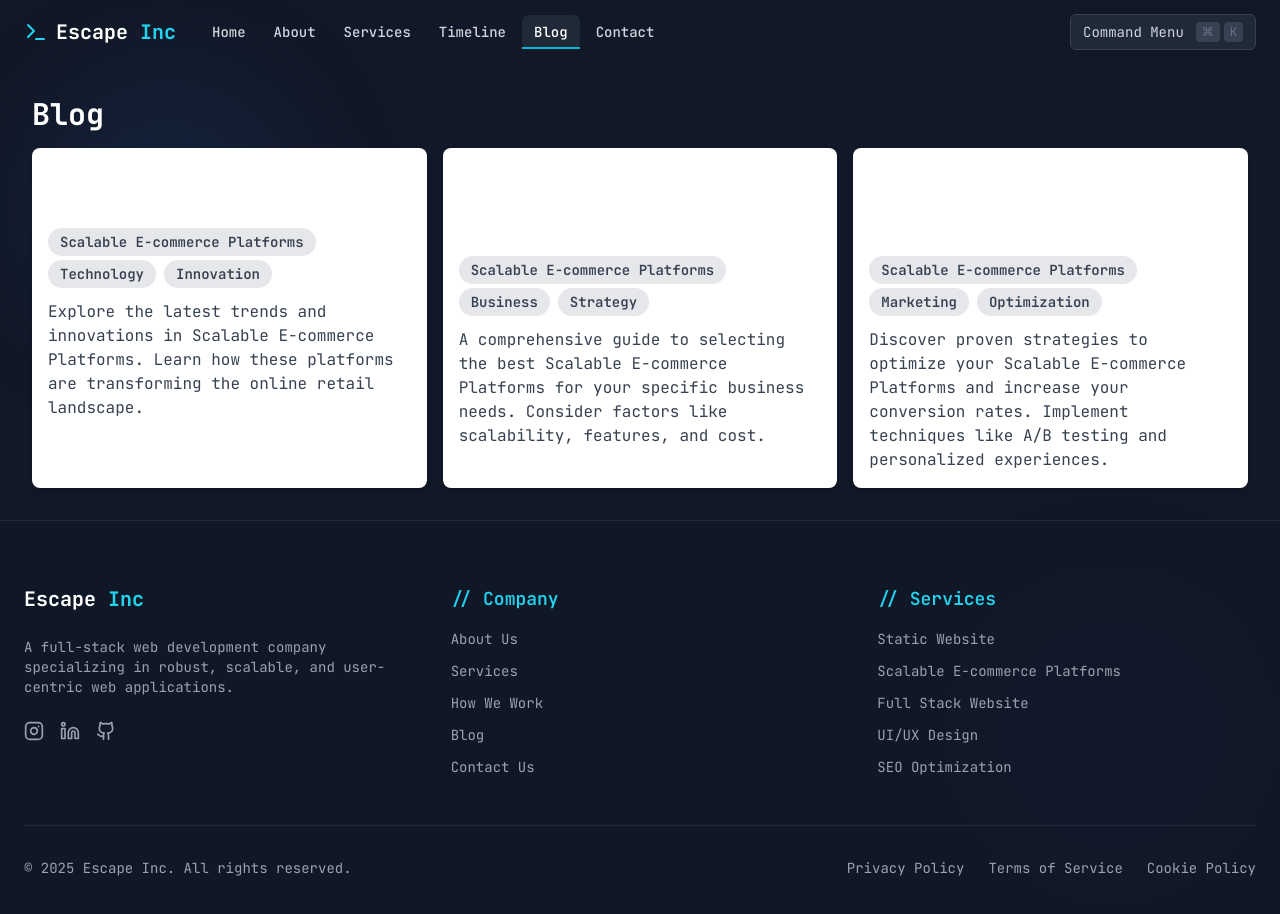
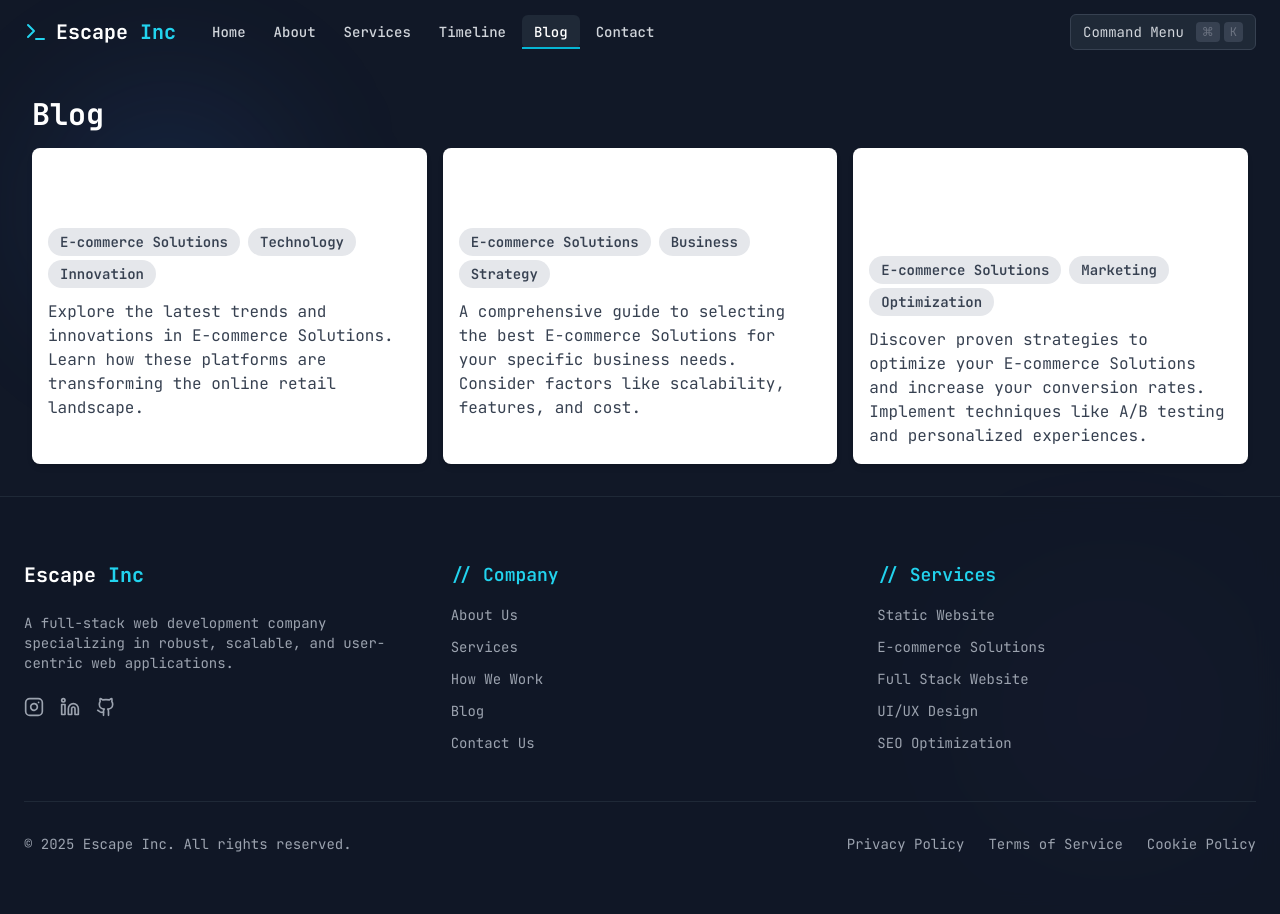
Before and after one commit to ChintzRuparel/escapeincwebsite-gd, a Next.js app: page /blog in a window 1280 px wide. Shown: the top 914 px of the page. Built offline with nearby package versions, Linux system fonts and the light colour scheme.

Commit message:
revert all changes to original "E-commerce Solutions" text
#VERCEL_SKIP

Co-authored-by: ChintzRuparel <51440734+ChintzRuparel@users.noreply.github.com>

```diff
--- a/app/about/page.tsx
+++ b/app/about/page.tsx
@@ -13,9 +13,9 @@ const AboutPage = () => {
         <div>
           <h2 className="text-2xl font-semibold mb-3">Our Mission</h2>
           <p className="text-gray-700 mb-4">
-            Our mission is to provide innovative and reliable Scalable E-commerce Platforms to businesses of all sizes.
-            We strive to empower our clients to succeed in the digital marketplace by offering cutting-edge technology
-            and exceptional customer support.
+            Our mission is to provide innovative and reliable E-commerce Solutions to businesses of all sizes. We strive
+            to empower our clients to succeed in the digital marketplace by offering cutting-edge technology and
+            exceptional customer support.
           </p>
           <h2 className="text-2xl font-semibold mb-3">Our Vision</h2>
           <p className="text-gray-700 mb-4">
--- a/app/blog/page.tsx
+++ b/app/blog/page.tsx
@@ -2,22 +2,22 @@ const BlogPage = () => {
   // Sample blog posts data (replace with your actual data source)
   const blogPosts = [
     {
-      title: "The Future of Scalable E-commerce Platforms",
-      tags: ["Scalable E-commerce Platforms", "Technology", "Innovation"],
+      title: "The Future of E-commerce Solutions",
+      tags: ["E-commerce Solutions", "Technology", "Innovation"],
       content:
-        "Explore the latest trends and innovations in Scalable E-commerce Platforms. Learn how these platforms are transforming the online retail landscape.",
+        "Explore the latest trends and innovations in E-commerce Solutions. Learn how these platforms are transforming the online retail landscape.",
     },
     {
-      title: "Choosing the Right Scalable E-commerce Platforms for Your Business",
-      tags: ["Scalable E-commerce Platforms", "Business", "Strategy"],
+      title: "Choosing the Right E-commerce Solutions for Your Business",
+      tags: ["E-commerce Solutions", "Business", "Strategy"],
       content:
-        "A comprehensive guide to selecting the best Scalable E-commerce Platforms for your specific business needs. Consider factors like scalability, features, and cost.",
+        "A comprehensive guide to selecting the best E-commerce Solutions for your specific business needs. Consider factors like scalability, features, and cost.",
     },
     {
-      title: "Optimizing Your Scalable E-commerce Platforms for Maximum Conversions",
-      tags: ["Scalable E-commerce Platforms", "Marketing", "Optimization"],
+      title: "Optimizing Your E-commerce Solutions for Maximum Conversions",
+      tags: ["E-commerce Solutions", "Marketing", "Optimization"],
       content:
-        "Discover proven strategies to optimize your Scalable E-commerce Platforms and increase your conversion rates. Implement techniques like A/B testing and personalized experiences.",
+        "Discover proven strategies to optimize your E-commerce Solutions and increase your conversion rates. Implement techniques like A/B testing and personalized experiences.",
     },
   ]
 
--- a/app/page.tsx
+++ b/app/page.tsx
@@ -101,8 +101,7 @@ export default function Home() {
         </a>
       </div>
       <p>
-        Welcome to our suite of Scalable E-commerce Platforms. We provide cutting-edge solutions for businesses of all
-        sizes.
+        Welcome to our suite of E-commerce Solutions. We provide cutting-edge solutions for businesses of all sizes.
       </p>
     </main>
   )
--- a/app/services/page.tsx
+++ b/app/services/page.tsx
@@ -39,7 +39,7 @@ const ServicesPage = () => {
         {/* E-commerce Solutions */}
         <div className="bg-white shadow-md rounded-lg p-6">
           <FaShoppingCart className="text-4xl text-blue-500 mb-4" />
-          <h2 className="text-xl font-semibold mb-2">Scalable E-commerce Platforms</h2>
+          <h2 className="text-xl font-semibold mb-2">E-commerce Solutions</h2>
           <p className="text-gray-700 mb-4">We build custom e-commerce solutions tailored to your business needs.</p>
           <ul className="space-y-3 mb-6">
             <li className="flex items-start">
--- a/components/command-palette.tsx
+++ b/components/command-palette.tsx
@@ -61,10 +61,10 @@ const navigationItems: NavigationItem[] = [
   },
   {
     id: "ecommerce",
-    label: "Scalable E-commerce Platforms",
+    label: "E-commerce Solutions",
     icon: <LayoutDashboard className="h-4 w-4" />,
     href: "/ecommerce",
-    description: "Explore our scalable e-commerce solutions",
+    description: "Explore our e-commerce solutions",
   },
 ]
 
--- a/components/footer.tsx
+++ b/components/footer.tsx
@@ -89,7 +89,7 @@ export default function Footer() {
               </li>
               <li>
                 <Link href="/services" className="text-gray-400 hover:text-cyan-400 transition-colors">
-                  Scalable E-commerce Platforms
+                  E-commerce Solutions
                 </Link>
               </li>
               <li>
--- a/components/hero-section.tsx
+++ b/components/hero-section.tsx
@@ -2,7 +2,7 @@ const HeroSection = () => {
   return (
     <section className="bg-gray-100 py-20">
       <div className="container mx-auto text-center">
-        <h1 className="text-4xl font-bold mb-4">Welcome to Our Scalable E-commerce Platforms</h1>
+        <h1 className="text-4xl font-bold mb-4">Welcome to Our E-commerce Solutions</h1>
         <p className="text-lg text-gray-700 mb-8">
           We provide comprehensive solutions to help you grow your online business.
         </p>
--- a/components/technologies-section.tsx
+++ b/components/technologies-section.tsx
@@ -22,9 +22,9 @@ const TechnologiesSection = () => {
 
           {/* Technology 3 */}
           <div className="bg-white p-6 rounded-lg shadow-md">
-            <h3 className="text-xl font-semibold mb-2">Scalable E-commerce Platforms</h3>
+            <h3 className="text-xl font-semibold mb-2">E-commerce Solutions</h3>
             <p className="text-gray-700">
-              We specialize in developing Scalable E-commerce Platforms that are tailored to your business needs.
+              We specialize in developing E-commerce Solutions that are tailored to your business needs.
             </p>
           </div>
 
```
